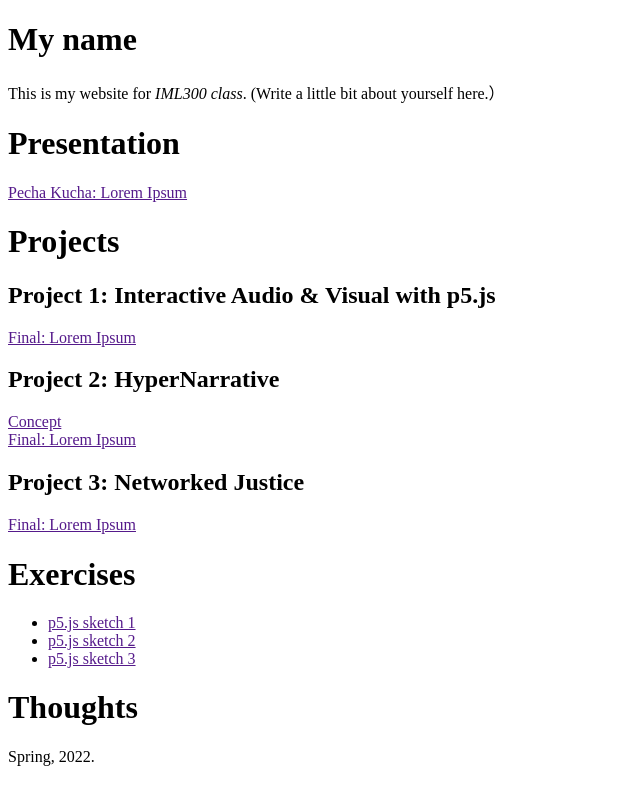
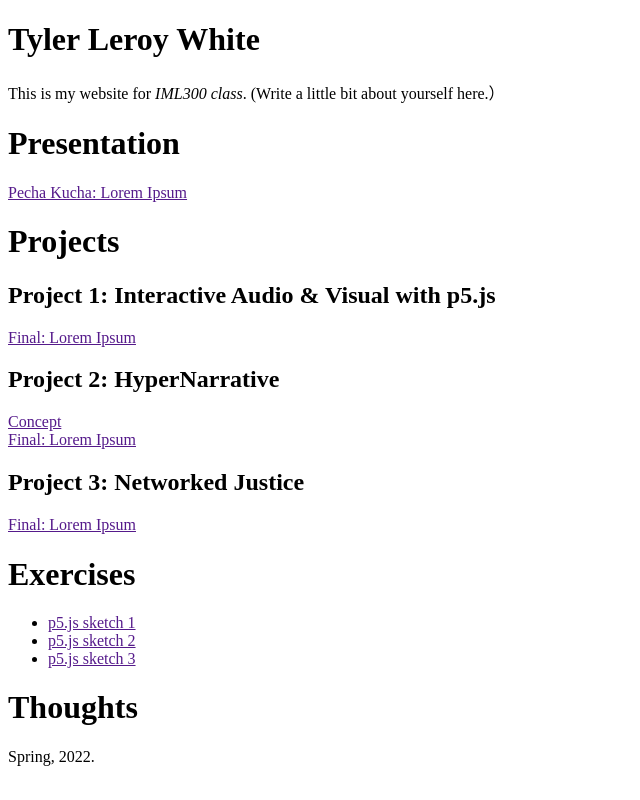
Before and after one commit to tylerlwhite/iml300, a plain HTML site: page index.html in a window 1280 px wide. Shown: the whole page, without its empty margins (0-640 px from the left). Drawn offline with Linux system fonts and the light colour scheme.

Commit message:
Updated index page
 with personal information

```diff
--- a/index.html
+++ b/index.html
@@ -3,14 +3,14 @@
   <head>
     <meta charset="UTF-8" />
     <!--Update with your name-->
-    <title>Q's Homepage</title>
+    <title>Tyler's Homepage</title>
 
   </head>
 
   <body>
     <div>
       <!--Update with your name-->
-      <h1>My name</h1>
+      <h1>Tyler Leroy White</h1>
 
       <p>This is my website for <i>IML300 class</i>. (Write a little bit about yourself here.）</p>
     </div>
```
